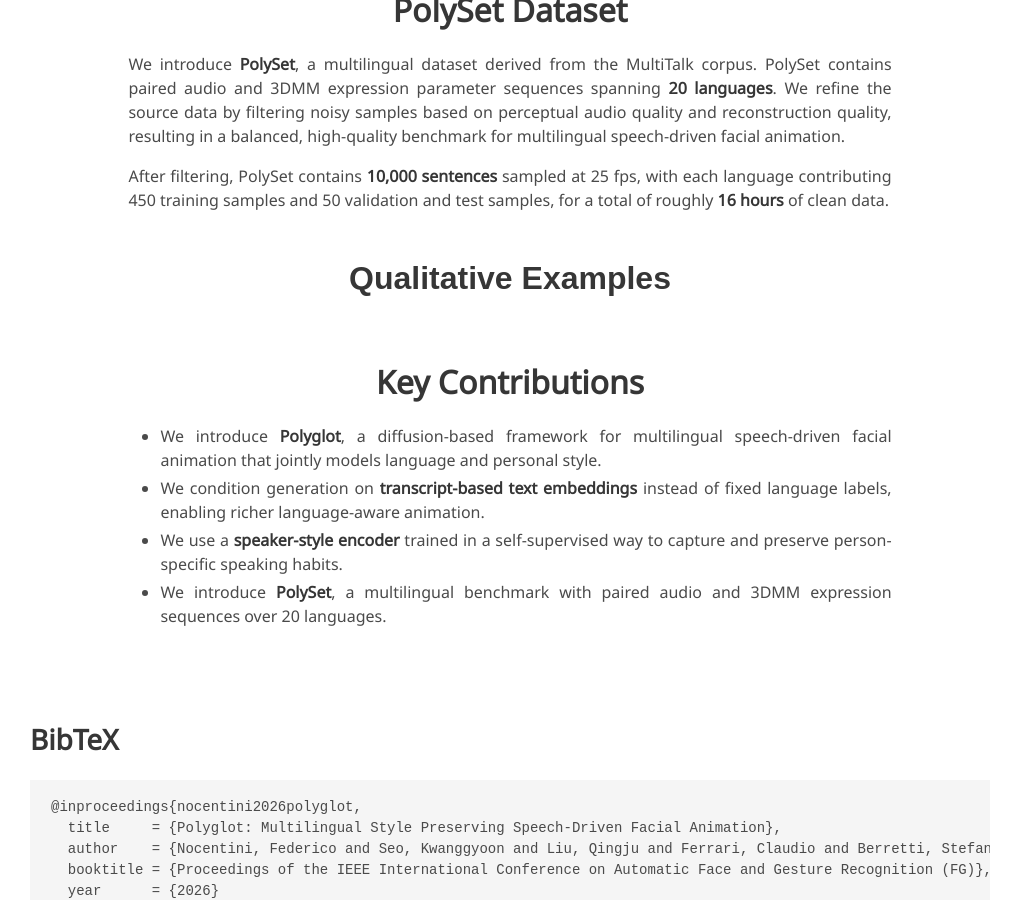
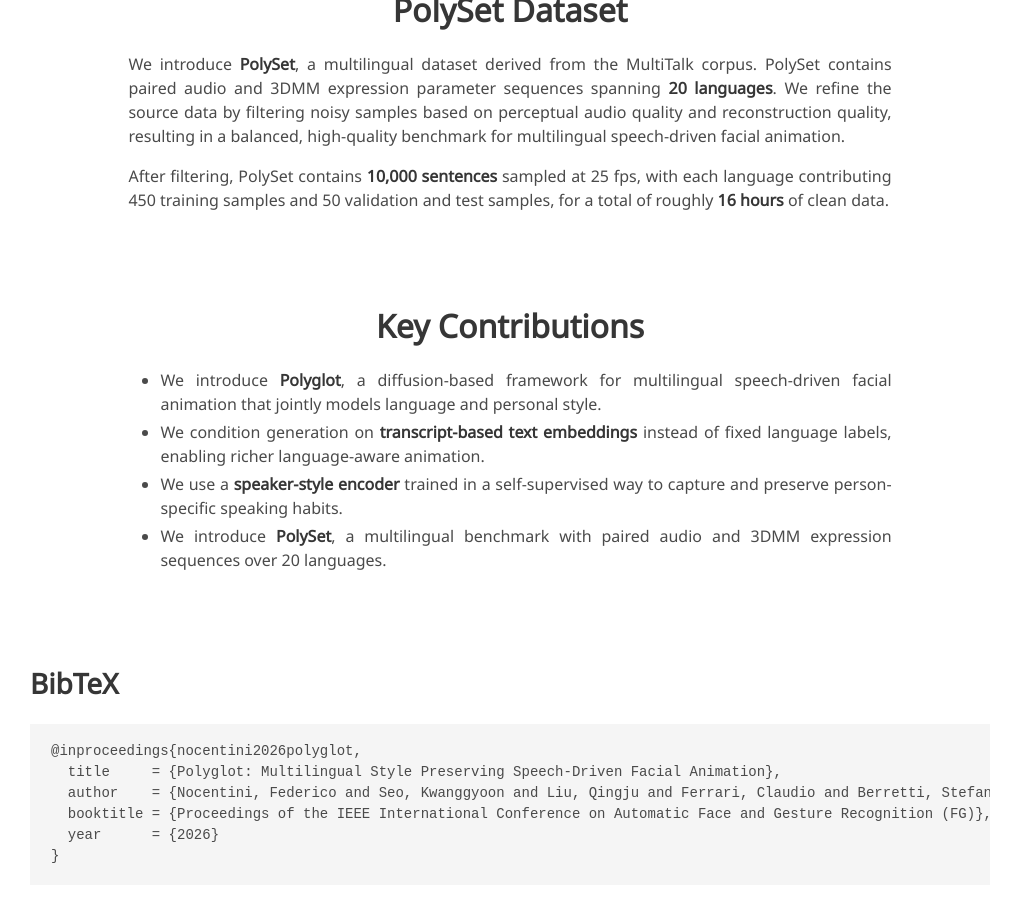
Before and after one commit to FedeNoce/fedenoce.github.io, a Jekyll site: the page polyglot/index.html, which Jekyll copies as it is, in a window 1280 px wide and 900 px high, scrolled down 2705 px. Shown: the whole window, without its empty margins (130-1151 px from the left). Built offline with Jekyll 4.4.1, drawn with Linux system fonts in a browser that asks for light colours; nearby versions of some CDN libraries; some web fonts are replaced; library files that are not in the unit come from our copies; a style sheet for code colours, icons or effects is not loaded.

Commit message:
modified:   polyglot/index.html

```diff
--- a/polyglot/index.html
+++ b/polyglot/index.html
@@ -201,9 +201,10 @@
 
 <section class="hero teaser">
   <div class="container is-max-desktop">
-    <h2 class="title is-3 centered-title">Qualitative Examples</h2>
+
 
     <!-- Replace video paths with your own examples
+     <h2 class="title is-3 centered-title">Qualitative Examples</h2>
     <div class="hero-body video-row">
       <video id="teaser1" class="video-item" controls playsinline>
         <source src="./static/videos/example_01.mp4" type="video/mp4">
```
